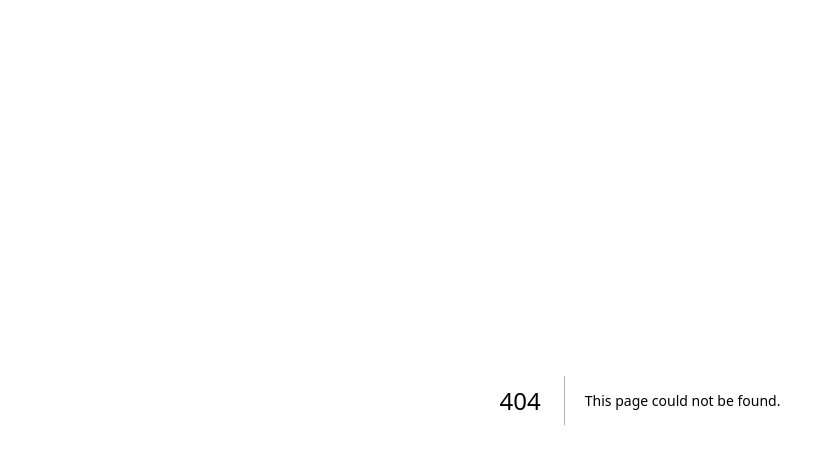
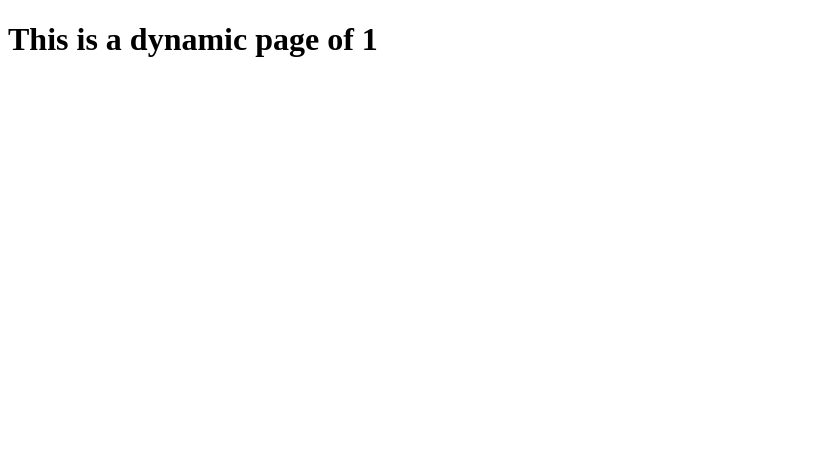
Before and after one commit to SifatNiloy/my-first-nextjs-app, a Next.js app: page /blog/blog-info/1 in a window 1280 px wide. Before the commit this address had no page. Shown: the top 464 px of the page, without its empty margins (0-835 px from the left). Built offline with nearby package versions, Linux system fonts and the light colour scheme.

Commit message:
dynamic routing concept done

```diff
--- /dev/null
+++ b/pages/blog/blog-info/[blogId].js
@@ -0,0 +1,13 @@
+import { useRouter } from "next/router";
+
+const blogId = () => {
+    const router= useRouter();
+    const id= router.query.blogId
+    return (
+        <div>
+            <h1>This is a dynamic page of {id}</h1>
+        </div>
+    );
+};
+
+export default blogId;
```
